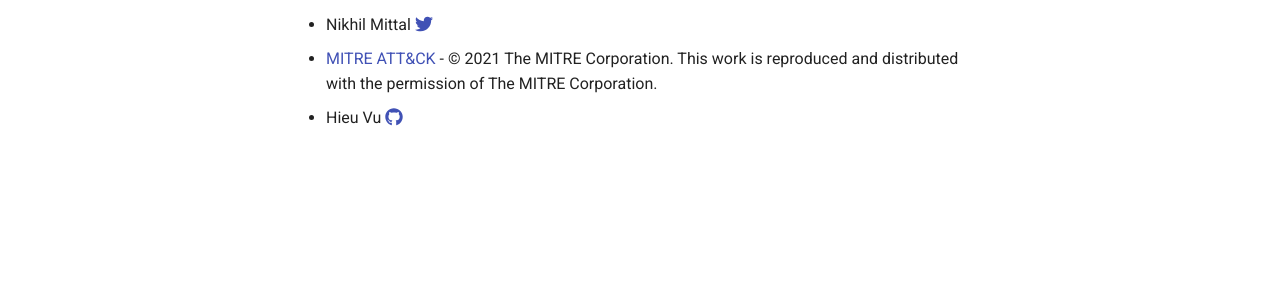
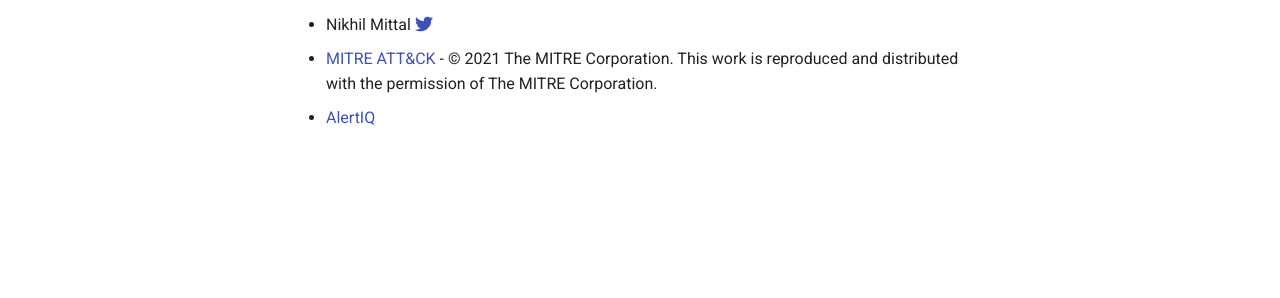
Before and after one commit to microsoft/Azure-Threat-Research-Matrix, an MkDocs documentation site: the page built from docs/acknowledgments.md, in a window 1280 px wide. Shown: the part 529-827 px from the top of the page. Built offline with MkDocs 1.6.1 and Material for MkDocs 9.7.7, drawn with Linux system fonts in a browser that asks for light colours.

Commit message:
Update acknowledgments.md

```diff
--- a/docs/acknowledgments.md
+++ b/docs/acknowledgments.md
@@ -10,4 +10,4 @@ The Azure Threat Research Matrix is a collaborative effort with Microsoft and th
 * Ram Pliskin
 * Nikhil Mittal [:fontawesome-brands-twitter:{ .twitter }](https://twitter.com/nikhil_mitt)
 * [MITRE ATT&CK](https://attack.mitre.org/resources/terms-of-use/) - © 2021 The MITRE Corporation. This work is reproduced and distributed with the permission of The MITRE Corporation.
-* Hieu Vu [:fontawesome-brands-github:{ .github }](https://github.com/hieu1w)
+* [AlertIQ](https://www.fpt-software.com/product/alert-iq/)
```
